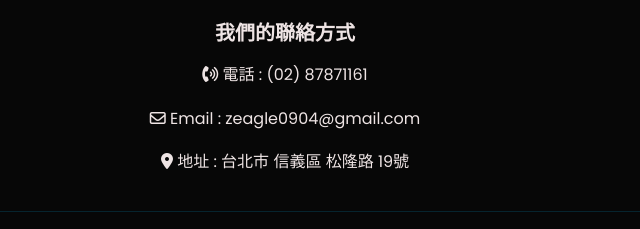
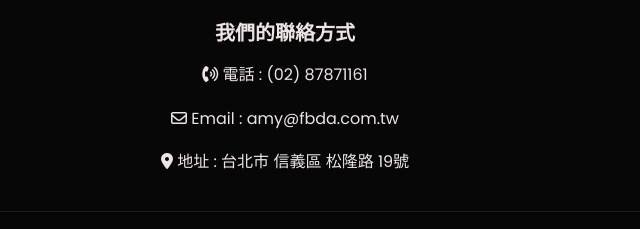
Before and after one commit to WCloudWCloud/future-company, a plain HTML site: page file1/file1meta.html in a window 1280 px wide. Shown: the part 2004-2233 px from the top of the page, 640-1280 px from the left. Drawn offline with nearby package versions, Linux system fonts and the light colour scheme; a web font is replaced by a local one.

Commit message:
Update file1meta.html

```diff
--- a/file1/file1meta.html
+++ b/file1/file1meta.html
@@ -152,7 +152,7 @@
              <div class="col-lg-6 mt-4">
                <h5 class=" mb-3">我們的聯絡方式</h5>
                <p class=""><i class="fa-solid fa-phone-volume"></i>  <span>電話 : (02) 87871161</span></p>
-               <p class=""> <i class="fa-regular fa-envelope"></i>  <span>Email : zeagle0904@gmail.com</span></p>
+               <p class=""> <i class="fa-regular fa-envelope"></i>  <span>Email : amy@fbda.com.tw</span></p>
                <p class=""><i class="fa-solid fa-location-dot"></i>  <span>地址 : 台北市 信義區 松隆路 19號</span></p>
             </div>
            </div>
```
